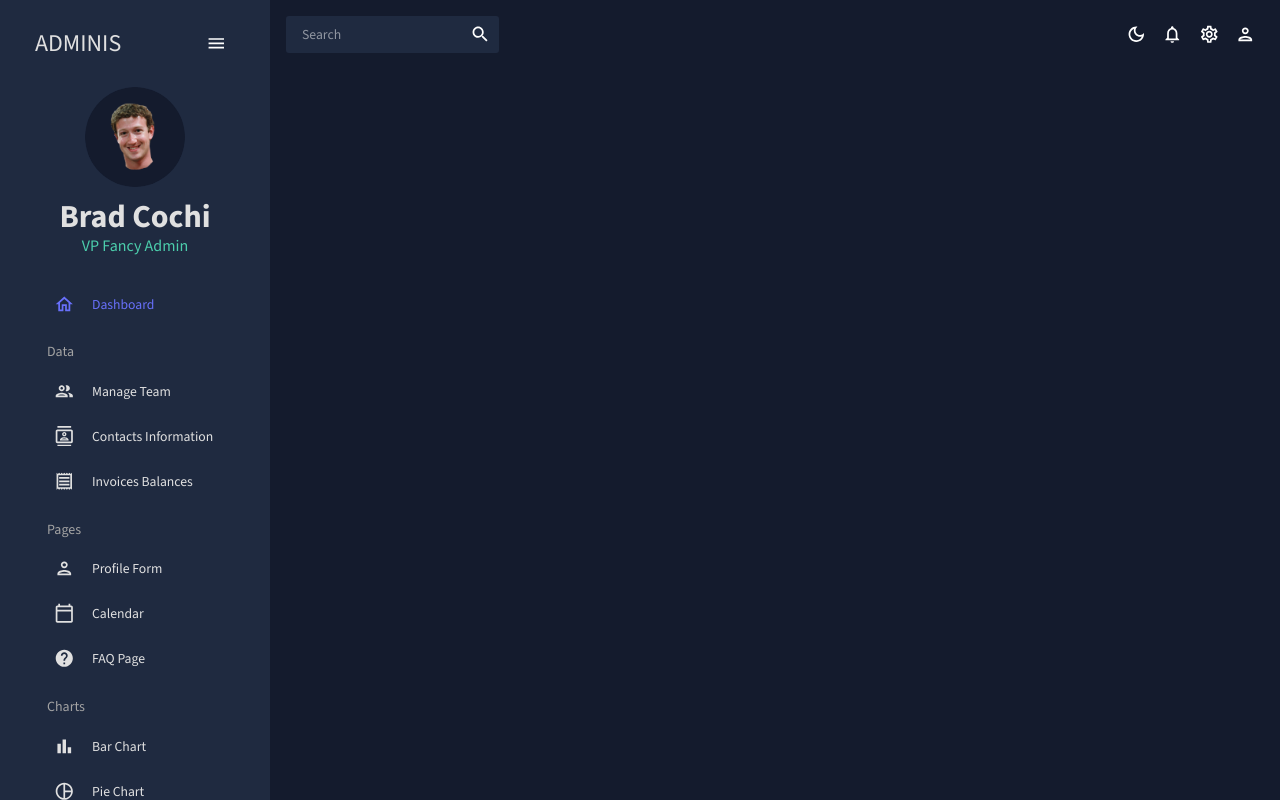
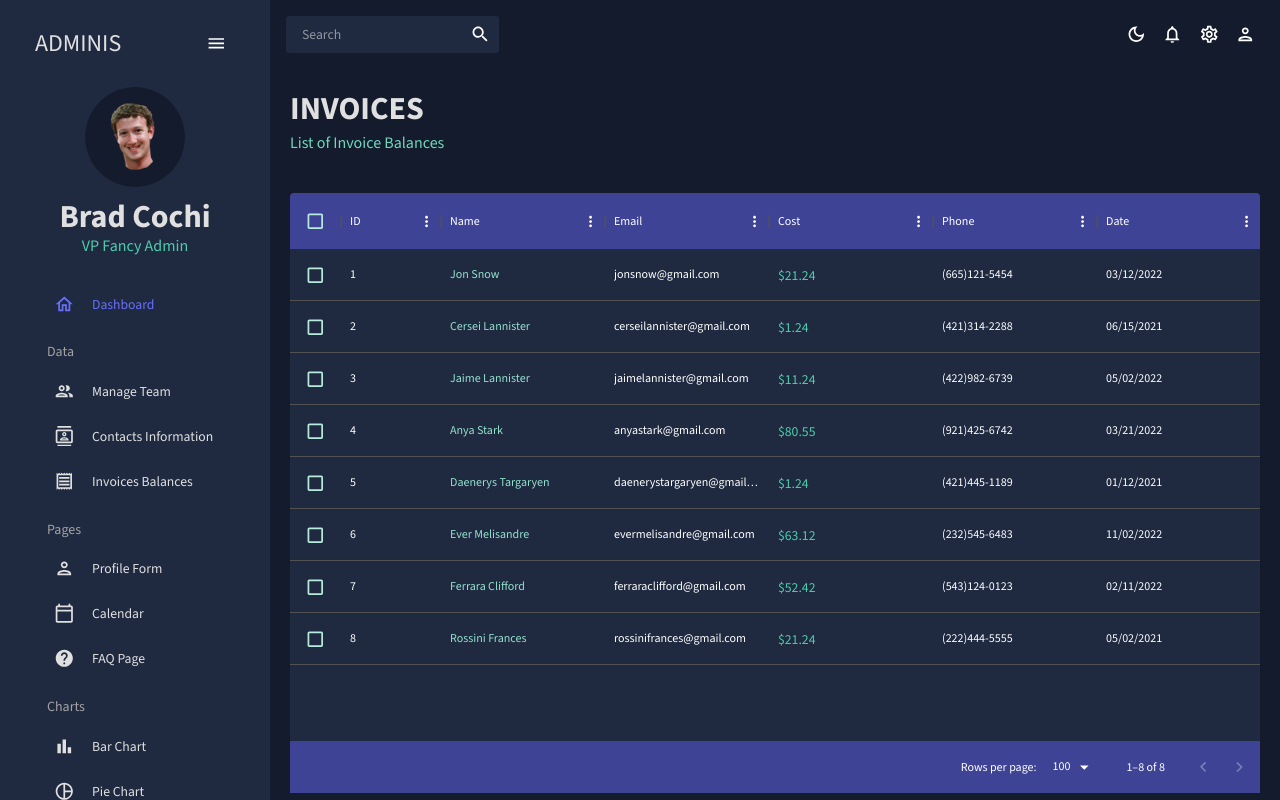
Before and after one commit to bradcochi/react-admin, a React (Create React App) app: page /invoices in a window 1280 px wide. Built offline with nearby package versions, Linux system fonts and the light colour scheme.

Commit message:
added checkboxes to Invoices table

```diff
--- a/src/App.js
+++ b/src/App.js
@@ -6,7 +6,7 @@
 import Dashboard from "./scenes/dashboard";
 import Team from "./scenes/team";
 import Contacts from "./scenes/contacts";
-// import Invoices from "./scenes/invoices";
+import Invoices from "./scenes/invoices";
 // import Bar from "./scenes/bar";
 // import Form from "./scenes/form";
 // import Line from "./scenes/line";
@@ -30,7 +30,7 @@
               <Route path="/" element={<Dashboard />} />
               <Route path="/team" element={<Team />} />
               <Route path="/contacts" element={<Contacts />} />
-              {/* <Route path="/invoices" element={<Invoices />} /> */}
+              <Route path="/invoices" element={<Invoices />} />
               {/* <Route path="/bar" element={<Bar />} /> */}
               {/* <Route path="/form" element={<Form />} /> */}
               {/* <Route path="/line" element={<Line />} /> */}
--- a/src/scenes/invoices/index.jsx
+++ b/src/scenes/invoices/index.jsx
@@ -45,10 +45,7 @@
 
   return (
     <Box m="20px">
-      <Header
-        title="CONTACTS"
-        subtitle="List of Contacts for Future Reference"
-      />
+      <Header title="INVOICES" subtitle="List of Invoice Balances" />
       <Box
         m="40px 0 0 0"
         height="75vh"
@@ -76,13 +73,12 @@
           "& .MuiDataGrid-toolbarContainer .MuiButton-text": {
             color: `${colors.grey[100]} !important`,
           },
+          "& .MuiCheckbox-root": {
+            color: `${colors.greenAccent[200]} !important`,
+          },
         }}
       >
-        <DataGrid
-          rows={mockDataContacts}
-          columns={columns}
-          components={{ Toolbar: GridToolbar }}
-        />
+        <DataGrid checkboxSelection rows={mockDataInvoices} columns={columns} />
       </Box>
     </Box>
   );
```
